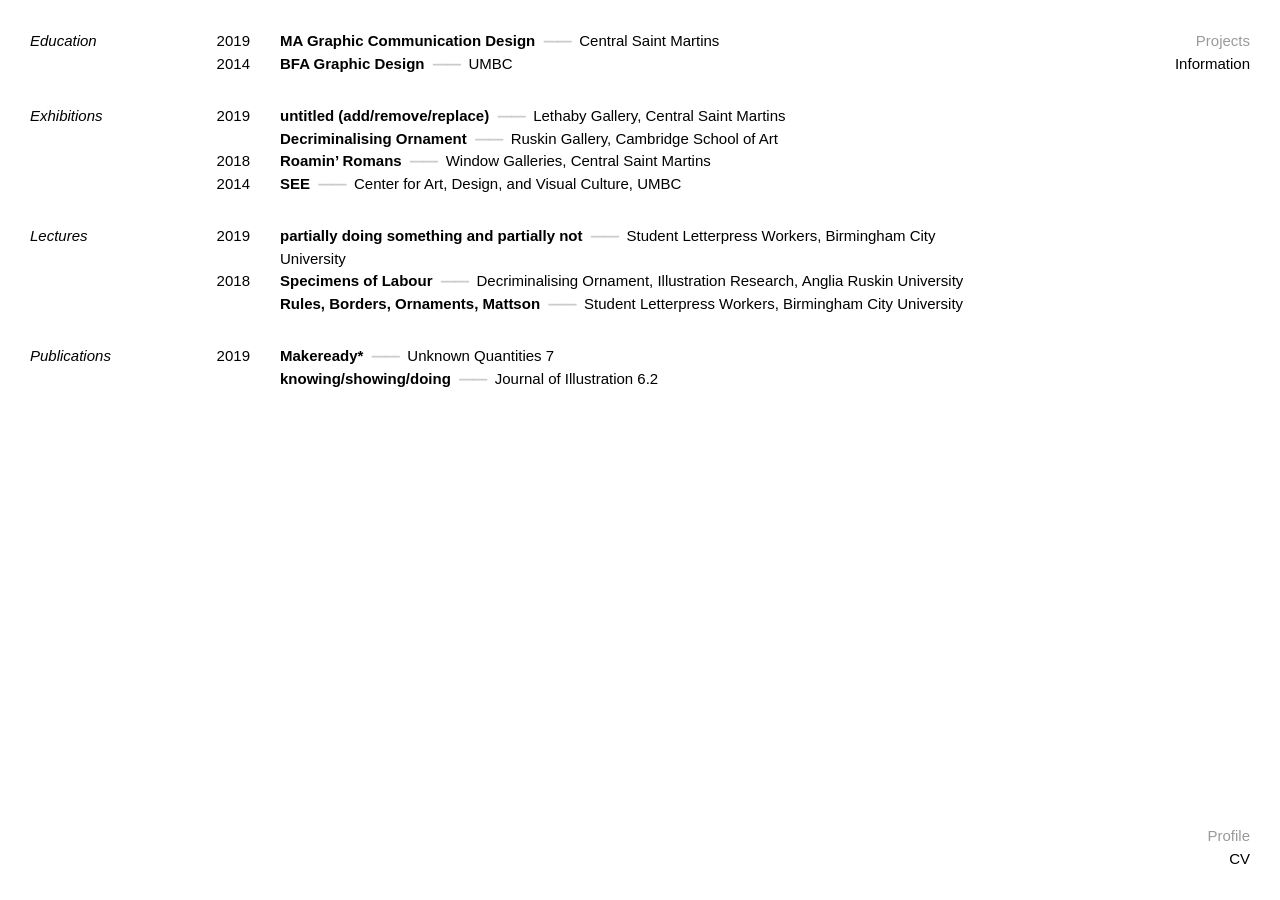
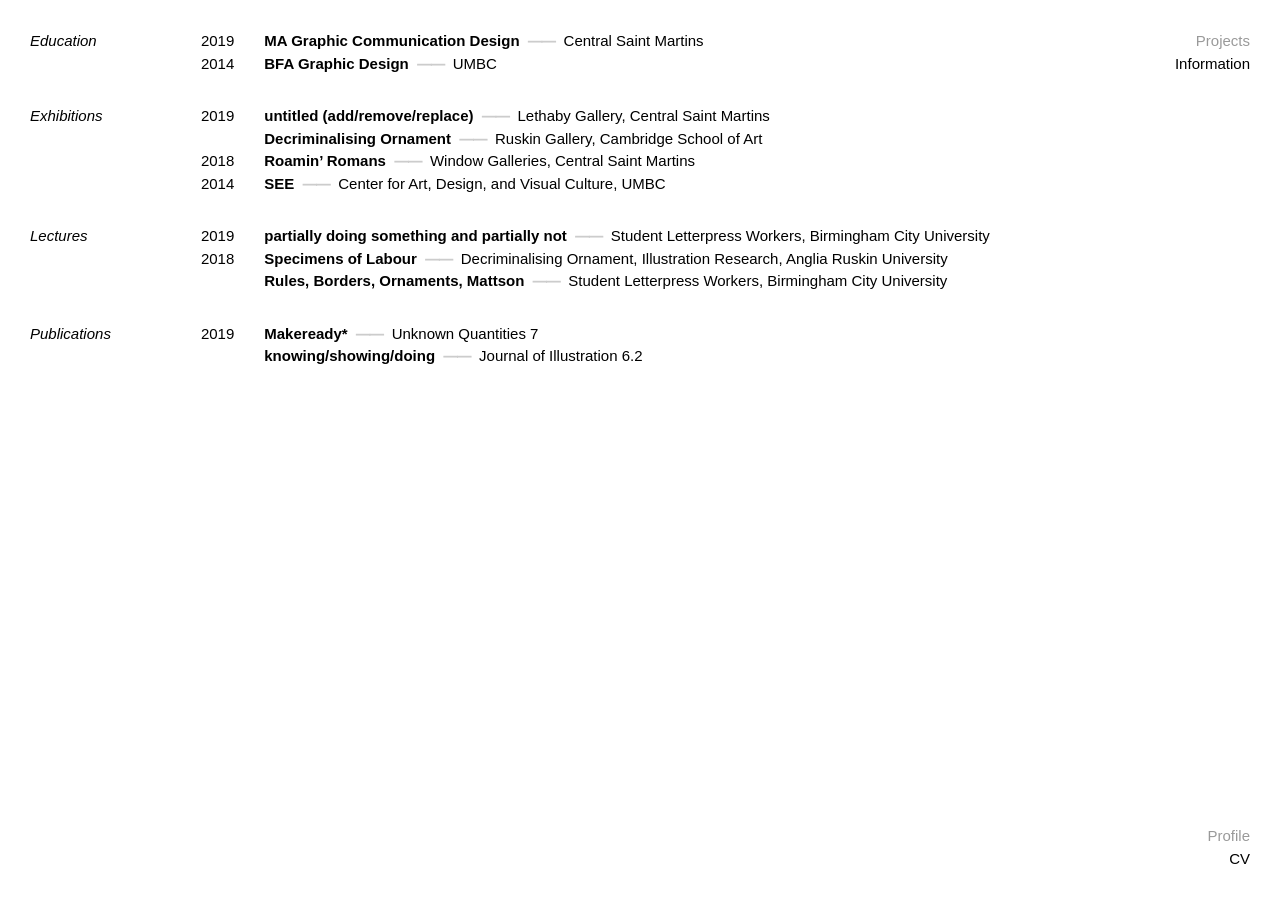
Before and after one commit to a-mg/a-m-g.org, a Jekyll site: the page built from _pages/cv.html, in a window 1280 px wide. Built offline with Jekyll 4.4.1, drawn with Linux system fonts in a browser that asks for light colours; Markdown is read by kramdown in place of the engine named in the settings.

Commit message:
Fix CV typography

```diff
--- a/_pages/cv.html
+++ b/_pages/cv.html
@@ -5,8 +5,8 @@
 ---
 
 <section id="cv">
+  <ul>
 {% for set in site.data.cv %}
-  <ul>
     <h2>{{ set.set }}</h2>
     {% assign list = set.list | group_by: "year" %}
     {% for year in list %}
@@ -19,11 +19,10 @@
             {% if entry.work %}</a>{% endif %}
           </p>
           <p class="context">{{ entry.context }}</p>
-          {% if entry.work %}
-          {% endif %}
         </li>
       {% endfor %}
     {% endfor %}
+    <hr/>
+{% endfor %}
   </ul>
-{% endfor %}
 </section>
--- a/assets/css/landscape.css
+++ b/assets/css/landscape.css
@@ -194,7 +194,7 @@
 
 section#cv ul {
   display: grid;
-  grid-template-columns: repeat(12, 1fr);
+  grid-auto-columns: max-content;
   grid-column-gap: 2rem;
 }
 
@@ -203,18 +203,16 @@
 }
 
 section#cv h2 {
-  justify-self: left;
-  grid-column: 1 / span 2;
-  align-self: start;
+  grid-column: 1;
+  margin-right: 4rem;
 }
 
 section#cv h3 {
-  grid-column: 3;
-  justify-self: right;
+  grid-column: 2;
 }
 
 section#cv li {
-  grid-column: 4 / span 9;
+  grid-column: 3;
 }
 
 section#cv p {
@@ -227,3 +225,9 @@
   font-weight: bold;
   color: var(--c-line);
 }
+
+section#cv hr {
+  height: 2rem;
+  margin: 0;
+  border: none;
+}
--- a/assets/css/portrait.css
+++ b/assets/css/portrait.css
@@ -97,6 +97,10 @@
   margin-top: 2rem;
 }
 
+section#cv h2 {
+  margin-top: 2rem;
+}
+
 section#cv h3 {
   margin-top: 1rem;
 }
@@ -104,3 +108,7 @@
 section#cv li {
   margin-top: .5rem;
 }
+
+section#cv hr {
+  display: none;
+}
```
